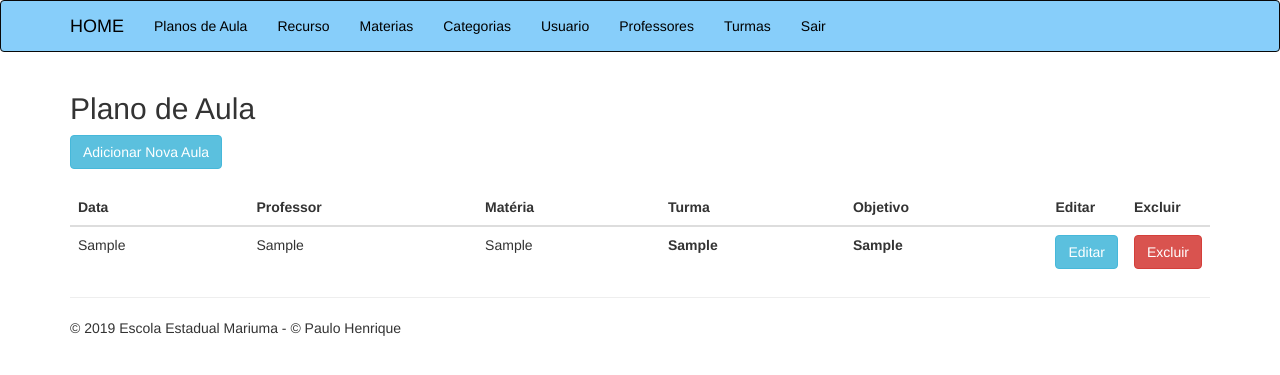
After one commit to paulohenriq31/escola, a PHP site: page /aulas.php in a window 1280 px wide. The commit adds this page. Shown: the top 375 px of the page. Run offline with PHP 8.4, Linux system fonts and the light colour scheme; tables that the repository leaves empty or names only in its code hold one stand-in row (values such as "Sample post").

Commit message:
pagina inicial para o cadastro de aulas

```diff
--- /dev/null
+++ b/aulas.php
@@ -0,0 +1,45 @@
+<?php
+    require_once 'cabecalho.php';
+    require_once 'classes/Aula.php';
+
+    $aula = new Aula();
+    $listarAula = $aula->listaAulas();
+
+?>
+
+<h2>Plano de Aula</h2>
+<a href="aulas-criar.php"  class="btn btn-info">Adicionar Nova Aula</a>
+<br><br>
+
+<table class="table">
+    <thead>
+        <th>Data</th>
+        <th>Professor</th>
+        <th>Matéria</th>
+        <th>Turma</th>
+        <th>Objetivo</th>
+        <th class="acao" >Editar</th>
+        <th class="acao">Excluir</th>
+    </thead>
+
+    <tbody>
+
+        <?php foreach($listarAula as $linha){?>
+            <tr>
+                <td title="<?php echo $linha['descricao'] ?>"><?php echo $linha['diaAula'];?></td>
+                <td><?php echo $linha['professor'];?></td>
+                <td><?php echo $linha['materia'];?></td>
+                <th><?php echo $linha['turma'];?></th>
+                <th><?php echo $linha['objetivo'];?></th>
+                <td><a href="aula-editar.php?CODIGO=<?php echo $linha['id'];?>" class="btn btn-info">Editar</a></td>
+                <td><a href="aula-excluir.php?CODIGO=<?php echo $linha['id'];?>" class="btn btn-danger">Excluir</a></td>
+            </tr>
+        <?php }?>
+
+        </tbody>
+</table>
+
+
+
+
+<?php require_once 'rodape.php'?>
--- a/cabecalho.php
+++ b/cabecalho.php
@@ -24,6 +24,7 @@
         </div>
         <div id="navbar" class="navbar-collapse collapse">
             <ul class="nav navbar-nav mr-auto">
+                <li><a href="aulas.php">Planos de Aula</a></li>
                 <li><a href="recursos.php">Recurso</a></li>
                 <li><a href="materias.php">Materias</a></li>
                 <li><a href="categorias.php">Categorias</a></li>
--- /dev/null
+++ b/classes/Aula.php
@@ -0,0 +1,58 @@
+<?php
+class Aula{
+    public $id;
+    public $diaAula;
+    public $turma;
+    public $professor;
+    public $materia;
+    public $objetivo;
+    public $descricao;
+    public $recurso;
+
+    public function listaAulas(){
+        $conexao = new PDO("mysql:host=127.0.0.1; dbname=escola","root","");
+
+        $query = "SELECT id, diaAula, turma, professor, materia, objetivo, descricao, recurso FROM tb_aulas";
+
+        $resultado = $conexao->query($query);
+        $lista = $resultado->fetchAll();
+
+        return $lista;
+    }
+
+    public function inserirAulas($diaAula, $turma, $professor, $materia, $objetivo, $descricao, $recurso){
+        $conexao = new PDO("mysql:host=127.0.0.1; dbname=escola","root","");
+
+        $query="INSERT INTO tb_aulas(diaAula, turma, professor, materia, objetivo, descricao, recurso) VALUES ('".$diaAula."', '".$turma."', '".$professor."', '".$materia."', '".$objetivo."', '".$descricao."', '".$recurso."')";
+        $conexao->exec($query);
+    }
+
+    public function listar1aula($id){
+        $conexao = new PDO("mysql:host=127.0.0.1;dbname=escola","root","");
+
+        $query = "SELECT id, diaAula, turma, professor, materia, objetivo, descricao, recurso FROM tb_aulas WHERE id = " . $id;
+        $resultado = $conexao->query($query);
+        $lista = $resultado->fetchAll();
+
+        foreach($lista as $linha){
+            return $linha;
+        }
+    }
+
+    public function alterarAula($id, $diaAula, $turma, $professor, $materia, $objetivo, $descricao, $recurso){
+        $conexao = new PDO("mysql:host=127.0.0.1;dbname=escola","root","");
+
+        $query = "UPDATE tb_aulas SET diaAula = '".$diaAula."' , turma = '".$turma."', professor = '".$professor."', materia = '".$materia."', objetivo = '".$objetivo."', descricao = '".$descricao."', recurso = '".$recurso."' WHERE id = " .$id;
+        $conexao->exec($query);
+    }
+
+    public function excluirAula($id){
+        $conexao = new PDO("mysql:host=127.0.0.1;dbname=escola","root","");
+
+        $query = "DELETE FROM tb_aulas WHERE id = " .$id;
+        $conexao->exec($query);
+    }
+
+}
+
+?>
```
Also changed, not shown: aulas-criar.php (added, +97 -0 lines).
